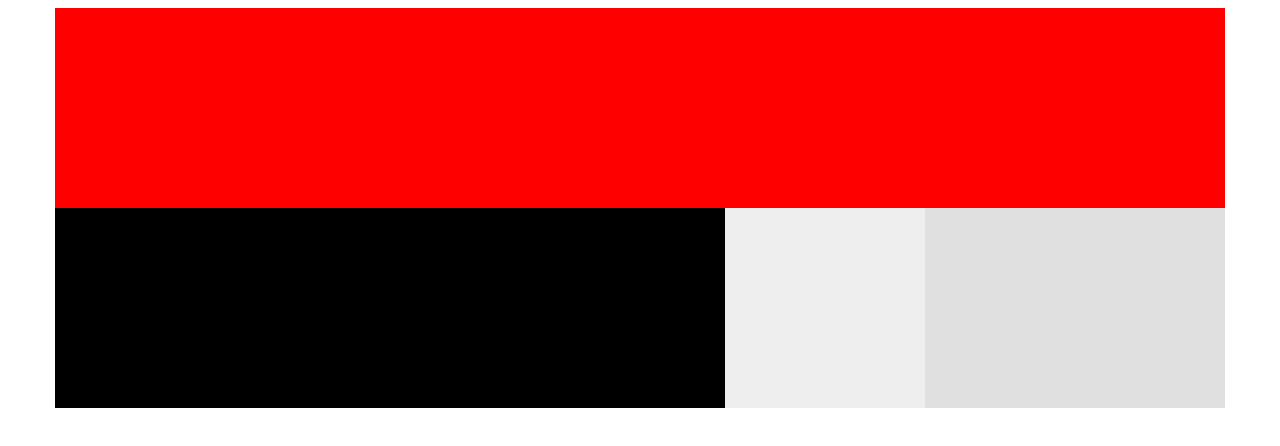
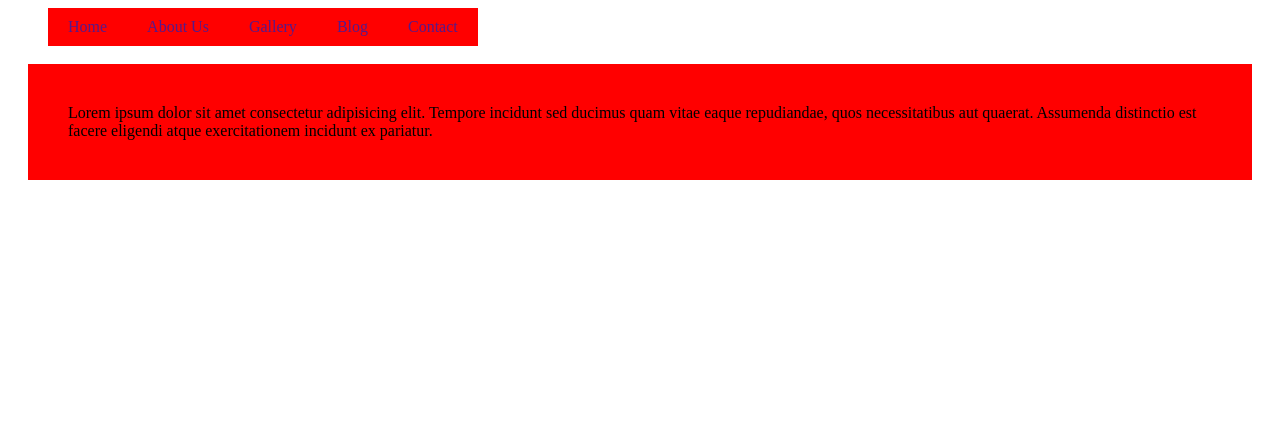
Before and after one commit to NavjotBhullar/Semantic-Web, a plain HTML site: page html code/index.html in a window 1280 px wide. Drawn offline with Linux system fonts and the light colour scheme.

Commit message:
navbar and fluid concept added

```diff
--- a/css/style.css
+++ b/css/style.css
@@ -3,30 +3,28 @@
 	height: auto;
 	margin: 0 auto;
 }
-.container .header{
-	width: 1170px;
+.topheader{
+	width: 100%;
 	height: 200px;
 	background-color: #ff0000;
 }
-.container .contentrow{
-	width: 1170px;
-	height: auto;
+.navbar{}
+.navbar ul{
+	list-style-type: none;
 }
-.container .contentrow .content1{
-	width: 670px;
-	height: 200;
+.navbar ul li{}
+.navbar ul li a{
+	text-decoration: none;
+	float: left;
+	background-color: #ff0000;
+	padding: 10px 20px 10px 20px;
+}
+.navbar ul li a:hover{
 	background-color: #000;
-	float: left;
+	color: #fff;
 }
-.container .contentrow .content2{
-	width: 200px;
-	height: 200;
-	background-color: #eee;
-	float: left;
+.navbar p{
+	margin:20px;
+	background-color: #ff0000;
+	padding: 40px;
 }
-.container .contentrow .content3{
-	width: 300px;
-	height: 200;
-	background-color: #e0e0e0;
-	float: left;
-}
--- a/html code/index.html
+++ b/html code/index.html
@@ -4,15 +4,19 @@
 		<link rel="stylesheet" href="../css/style.css">
 	</head>
 	<body>
-		<!-- container starts -->
-		<div class="container">
-			<div class="header"></div>
-			<div class="contentrow">
-				<div class="content1"></div>
-				<div class="content2"></div>
-				<div class="content3"></div>
-			</div>
+		<!--  Starts -->
+		<div class="navbar">
+			<ul>
+				<li><a href="">Home</a></li>
+				<li><a href="">About Us</a></li>
+				<li><a href="">Gallery</a></li>
+				<li><a href="">Blog</a></li>
+				<li><a href="">Contact</a></li>
+			</ul>
+			<br>
+			<br>
+			<p>Lorem ipsum dolor sit amet consectetur adipisicing elit. Tempore incidunt sed ducimus quam vitae eaque repudiandae, quos necessitatibus aut quaerat. Assumenda distinctio est facere eligendi atque exercitationem incidunt ex pariatur.</p>
 		</div>
-		<!-- container ends -->
+		<!-- Container Ends -->
 	</body>
 </html>
```
Also changed, not shown: html code/fluid.html (added, +13 -0 lines).
